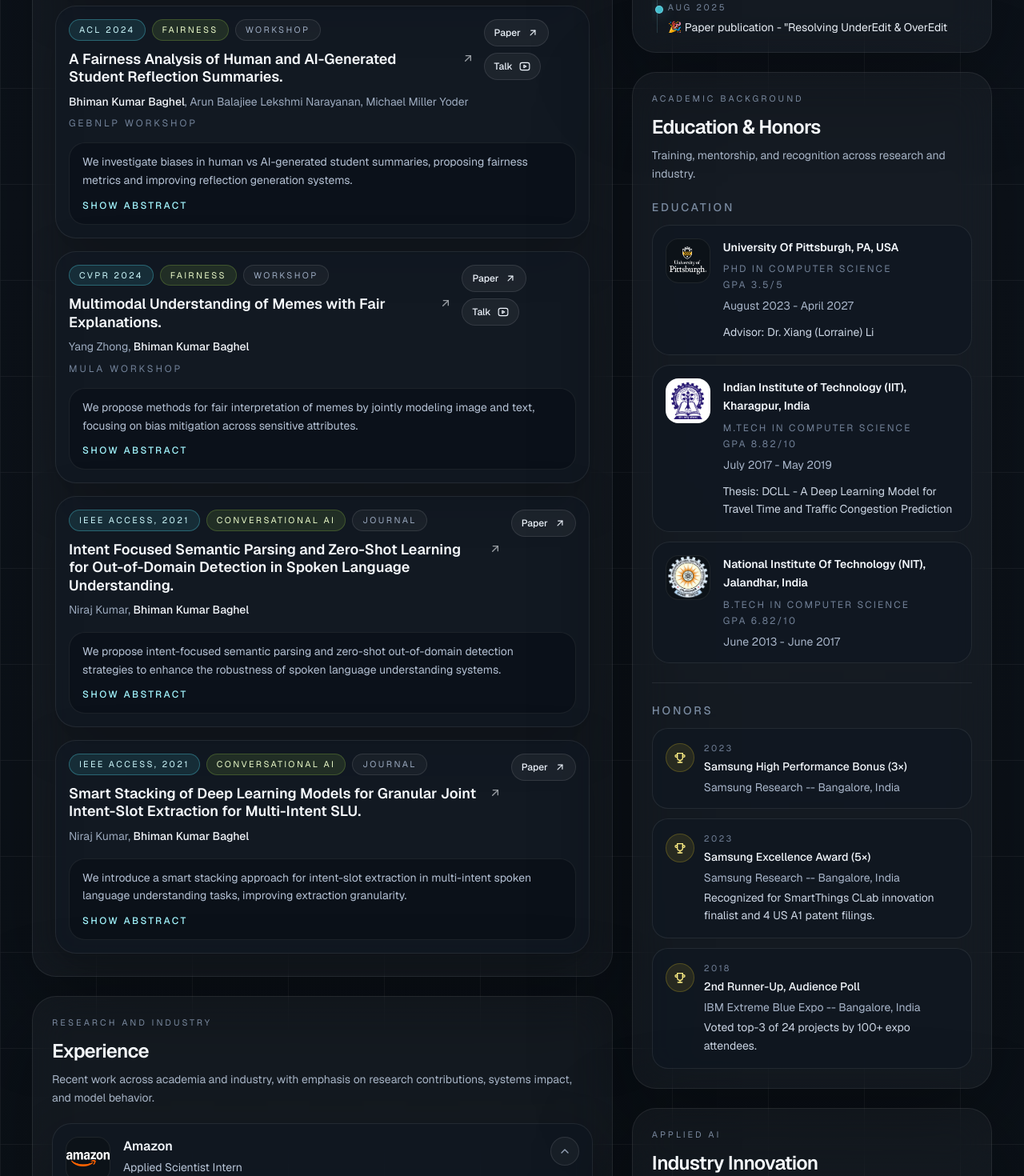
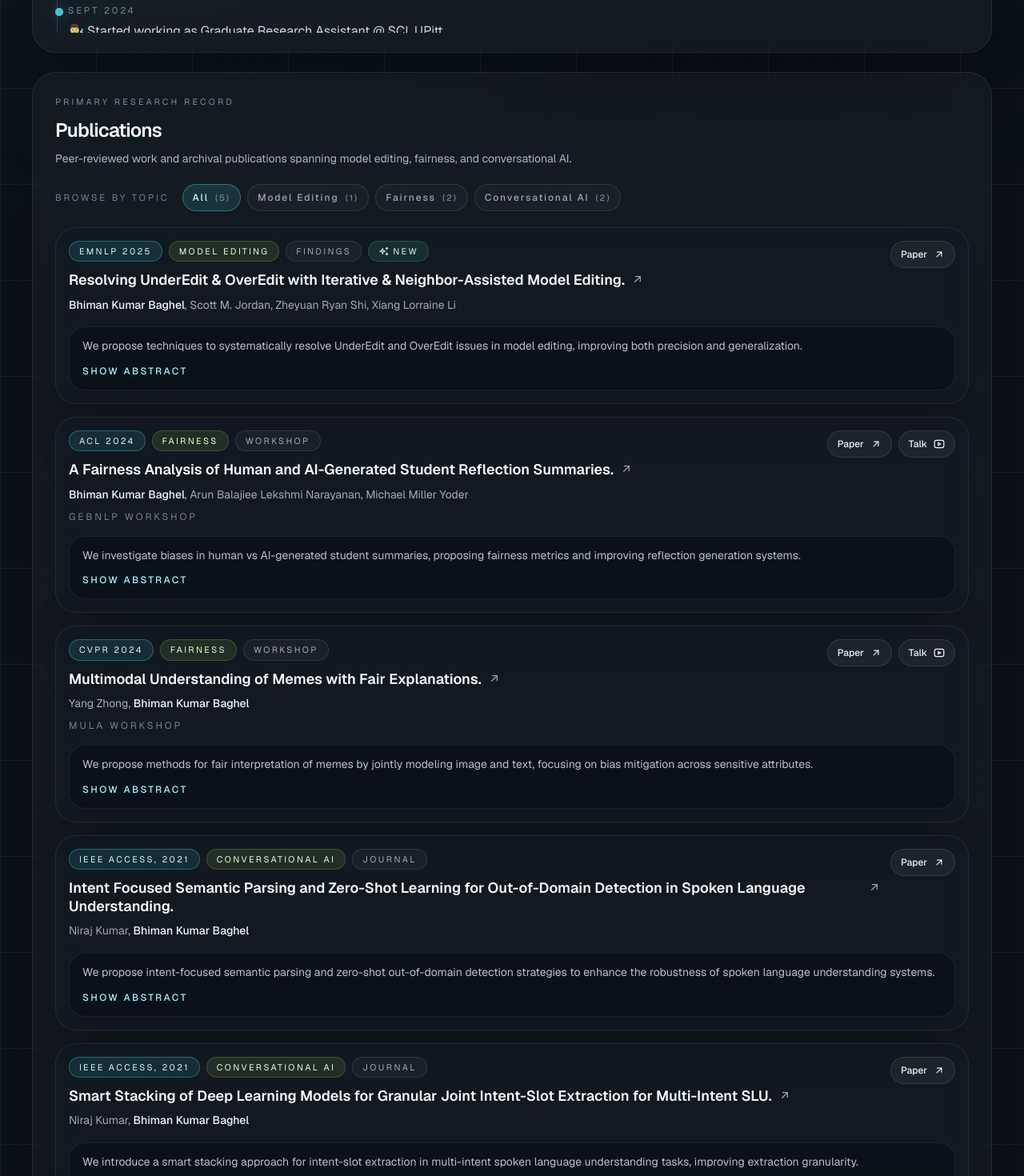
Before and after one commit to bhimanbaghel/bhimanbaghel.github.io, a Next.js app: page / in a window 1280 px wide. Shown: the part 1330-2800 px from the top of the page at 80% size. Built offline with nearby package versions, Linux system fonts and the light colour scheme.

Commit message:
Reorder homepage sections and refine news layout

```diff
--- a/src/components/home/editorial-homepage.tsx
+++ b/src/components/home/editorial-homepage.tsx
@@ -340,12 +340,25 @@ export function EditorialHomepage() {
           </motion.aside>
         </motion.section>
 
-        <div className="mt-6 grid gap-6 xl:grid-cols-[minmax(0,1.58fr)_minmax(360px,0.98fr)]">
-          <div className="space-y-6">
+        <div className="mt-6 space-y-6">
           <motion.div
             initial={{ opacity: 0, y: 18 }}
             animate={{ opacity: 1, y: 0 }}
             transition={{ duration: 0.32, delay: 0.16 }}
+          >
+            <SectionShell
+              eyebrow="Live Timeline"
+              title="News"
+              description="Conference presentations, milestones, and recent updates."
+            >
+              <NewsList />
+            </SectionShell>
+          </motion.div>
+
+          <motion.div
+            initial={{ opacity: 0, y: 18 }}
+            animate={{ opacity: 1, y: 0 }}
+            transition={{ duration: 0.32, delay: 0.2 }}
           >
             <SectionShell
               eyebrow="Primary Research Record"
@@ -357,10 +370,11 @@ export function EditorialHomepage() {
             </SectionShell>
           </motion.div>
 
+          <div className="grid gap-6 xl:grid-cols-2">
             <motion.div
               initial={{ opacity: 0, y: 18 }}
               animate={{ opacity: 1, y: 0 }}
-              transition={{ duration: 0.32, delay: 0.22 }}
+              transition={{ duration: 0.32, delay: 0.24 }}
             >
               <SectionShell
                 eyebrow="Research and Industry"
@@ -370,61 +384,48 @@ export function EditorialHomepage() {
                 <ExperienceList />
               </SectionShell>
             </motion.div>
-          </div>
 
-          <div className="space-y-6">
             <motion.div
               initial={{ opacity: 0, y: 18 }}
               animate={{ opacity: 1, y: 0 }}
-              transition={{ duration: 0.32, delay: 0.18 }}
+              transition={{ duration: 0.32, delay: 0.28 }}
             >
               <SectionShell
-                eyebrow="Live Timeline"
-                title="News & Talks"
-                description="Conference presentations, milestones, and recent updates."
+                eyebrow="Academic Background"
+                title="Education"
+                description="Training, degrees, and academic mentorship across institutions."
               >
-                <NewsList />
+                <EducationList />
+              </SectionShell>
+            </motion.div>
+          </div>
+
+          <div className="grid gap-6 xl:grid-cols-2">
+            <motion.div
+              initial={{ opacity: 0, y: 18 }}
+              animate={{ opacity: 1, y: 0 }}
+              transition={{ duration: 0.32, delay: 0.32 }}
+            >
+              <SectionShell
+                eyebrow="Applied AI"
+                title="Patents & Industry Innovation"
+                description="Patent work and production-facing research connected to conversational AI, IoT, and personalization."
+              >
+                <IndustryInnovationList />
               </SectionShell>
             </motion.div>
 
             <motion.div
               initial={{ opacity: 0, y: 18 }}
               animate={{ opacity: 1, y: 0 }}
-              transition={{ duration: 0.32, delay: 0.24 }}
+              transition={{ duration: 0.32, delay: 0.36 }}
             >
               <SectionShell
-                eyebrow="Academic Background"
-                title="Education & Honors"
-                description="Training, mentorship, and recognition across research and industry."
+                eyebrow="Recognition"
+                title="Honors"
+                description="Selected awards and recognitions across research and industry."
               >
-                <div className="space-y-6">
-                  <div className="space-y-3">
-                    <h3 className="text-sm font-medium uppercase tracking-[0.2em] text-[#7a8ba1]">
-                      Education
-                    </h3>
-                    <EducationList />
-                  </div>
-                  <div className="space-y-3 border-t border-white/8 pt-6">
-                    <h3 className="text-sm font-medium uppercase tracking-[0.2em] text-[#7a8ba1]">
-                      Honors
-                    </h3>
                 <HonorsList />
-                  </div>
-                </div>
-              </SectionShell>
-            </motion.div>
-
-            <motion.div
-              initial={{ opacity: 0, y: 18 }}
-              animate={{ opacity: 1, y: 0 }}
-              transition={{ duration: 0.32, delay: 0.3 }}
-            >
-              <SectionShell
-                eyebrow="Applied AI"
-                title="Industry Innovation"
-                description="Patent work and production-facing research connected to conversational AI, IoT, and personalization."
-              >
-                <IndustryInnovationList />
               </SectionShell>
             </motion.div>
           </div>
--- a/src/components/ui/news-list.tsx
+++ b/src/components/ui/news-list.tsx
@@ -17,7 +17,7 @@ export const NewsList = () => {
     <div
       ref={scrollRef}
       role="region"
-      aria-label="News and Talks"
+      aria-label="News"
       className="max-h-[26rem] overflow-y-auto pr-2 custom-scroll"
     >
       <div className="relative flex flex-col gap-4 pl-5">
@@ -33,7 +33,7 @@ export const NewsList = () => {
           >
             <div className="absolute left-[-1rem] top-1.5 h-2.5 w-2.5 rounded-full border border-cyan-200/40 bg-cyan-300/80 shadow-[0_0_18px_rgba(121,218,255,0.4)]" />
             <div className="space-y-1">
-              <p className="text-[0.68rem] uppercase tracking-[0.24em] text-[#76859c]">
+              <p className="text-[0.72rem] uppercase tracking-[0.24em] text-[#76859c]">
                 {item.date}
               </p>
               {item.link ? (
@@ -41,12 +41,12 @@ export const NewsList = () => {
                   href={item.link}
                   target="_blank"
                   rel="noopener noreferrer"
-                  className="text-sm leading-relaxed text-[#edf3fb] transition-colors hover:text-cyan-100"
+                  className="text-base leading-relaxed text-[#edf3fb] transition-colors hover:text-cyan-100"
                 >
                   {item.text}
                 </a>
               ) : (
-                <p className="text-sm leading-relaxed text-[#d4ddea]">{item.text}</p>
+                <p className="text-base leading-relaxed text-[#d4ddea]">{item.text}</p>
               )}
             </div>
           </motion.div>
```
Lines whose indentation alone changed are shown as unchanged.
